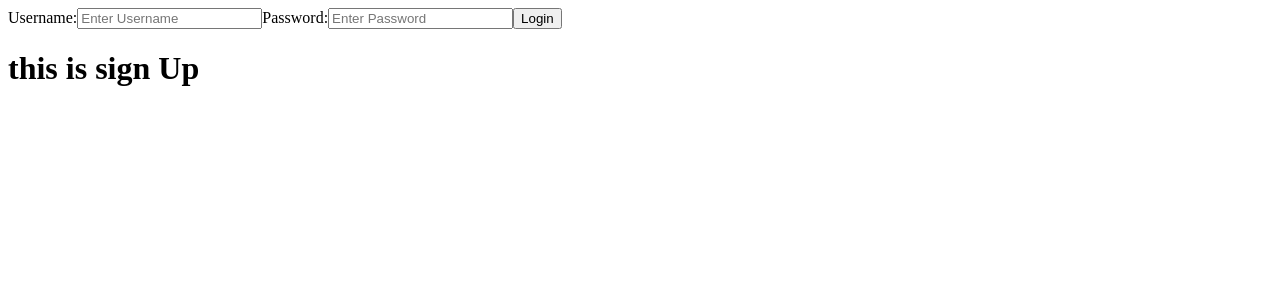
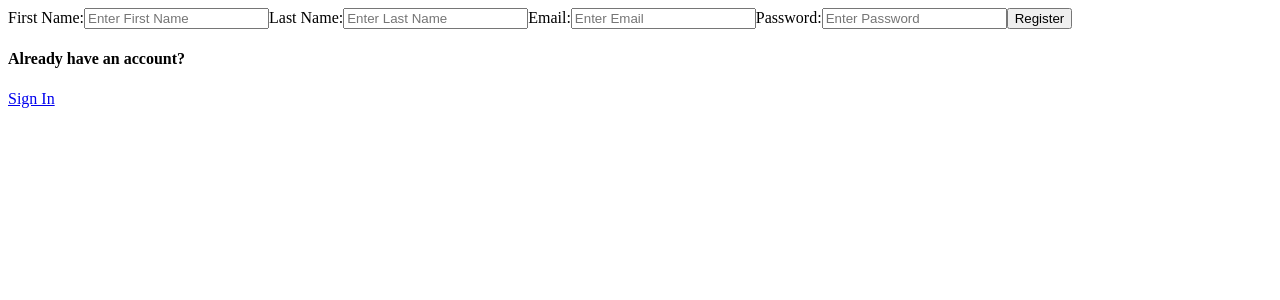
Before and after one commit to azatecas/Front-End, a React (Create React App) app in the folder sauti-forms/: page /sign-up in a window 1280 px wide. Shown: the top 300 px of the page. Built offline with nearby package versions, Linux system fonts and the light colour scheme.

Commit message:
add react-router-dom to dependacies add Link and Browser router to forms Link SignUp and SignIn Components

```diff
--- a/sauti-forms/package.json
+++ b/sauti-forms/package.json
@@ -8,7 +8,9 @@
     "@testing-library/user-event": "^7.1.2",
     "react": "^16.12.0",
     "react-dom": "^16.12.0",
-    "react-scripts": "3.3.1"
+    "react-router-dom": "^5.1.2",
+    "react-scripts": "3.3.1",
+    "styled-components": "^5.0.0"
   },
   "scripts": {
     "start": "react-scripts start",
--- a/sauti-forms/src/App.js
+++ b/sauti-forms/src/App.js
@@ -1,4 +1,5 @@
 import React from 'react';
+import { Route } from "react-router-dom";
 import SignIn from './components/SignIn';
 import SignUp from './components/SignUp';
 
@@ -6,8 +7,13 @@ import SignUp from './components/SignUp';
 function App() {
   return (
     <div className="App">
+    <Route path='/sign-In'>
       <SignIn />
+    </Route>
+    <Route path='/sign-up'>
       <SignUp />
+    </Route>
+
     </div>
   );
 }
--- a/sauti-forms/src/components/SignIn.js
+++ b/sauti-forms/src/components/SignIn.js
@@ -1,4 +1,5 @@
 import React from 'react';
+import { Link } from "react-router-dom";
 
 const SignIn = () => {
 
@@ -22,6 +23,8 @@ const SignIn = () => {
                     />
 
                 <button type="submit">Login</button>
+
+                    <Link to='./sign-up'>Sign Up</Link>
             </form>
         </div>
     )
--- a/sauti-forms/src/components/SignUp.js
+++ b/sauti-forms/src/components/SignUp.js
@@ -1,9 +1,48 @@
 import React from 'react';
+import { Link } from "react-router-dom";
 
 const SignUp = () => {
 
     return (
-        <h1>this is sign Up</h1>
+        <div>
+            <form>
+                <label htmlFor="first-name">First Name:</label>
+                <input
+                    type="text"
+                    placeholder="Enter First Name"
+                    name="first-name"
+                    required
+                    />
+
+                <label htmlFor="last-name">Last Name:</label>
+                <input
+                    type="text"
+                    placeholder="Enter Last Name"
+                    name="last-name"
+                    required
+                    />
+
+                <label htmlFor="email">Email:</label>
+                <input
+                    type="email"
+                    placeholder="Enter Email"
+                    name="email"
+                    required
+                    />
+
+                <label htmlFor="password">Password:</label>
+                <input
+                    type="password"
+                    placeholder="Enter Password"
+                    name="password"
+                    required
+                    />
+
+                <button type="submit">Register</button>
+                <h4>Already have an account?</h4>
+                <Link to='/sign-in'>Sign In</Link>
+            </form>
+        </div>
     )
 }
 
--- a/sauti-forms/src/index.js
+++ b/sauti-forms/src/index.js
@@ -1,9 +1,15 @@
 import React from 'react';
 import ReactDOM from 'react-dom';
 import App from './App';
+import { BrowserRouter as Router } from "react-router-dom";
 
 
-ReactDOM.render(<App />, document.getElementById('root'));
+
+ReactDOM.render(
+    <Router>
+        <App />
+    </Router>
+    , document.getElementById('root'));
 
 // If you want your app to work offline and load faster, you can change
 // unregister() to register() below. Note this comes with some pitfalls.
```
Also changed, not shown: 1 other file (tests, documents, lock files or other folders).
